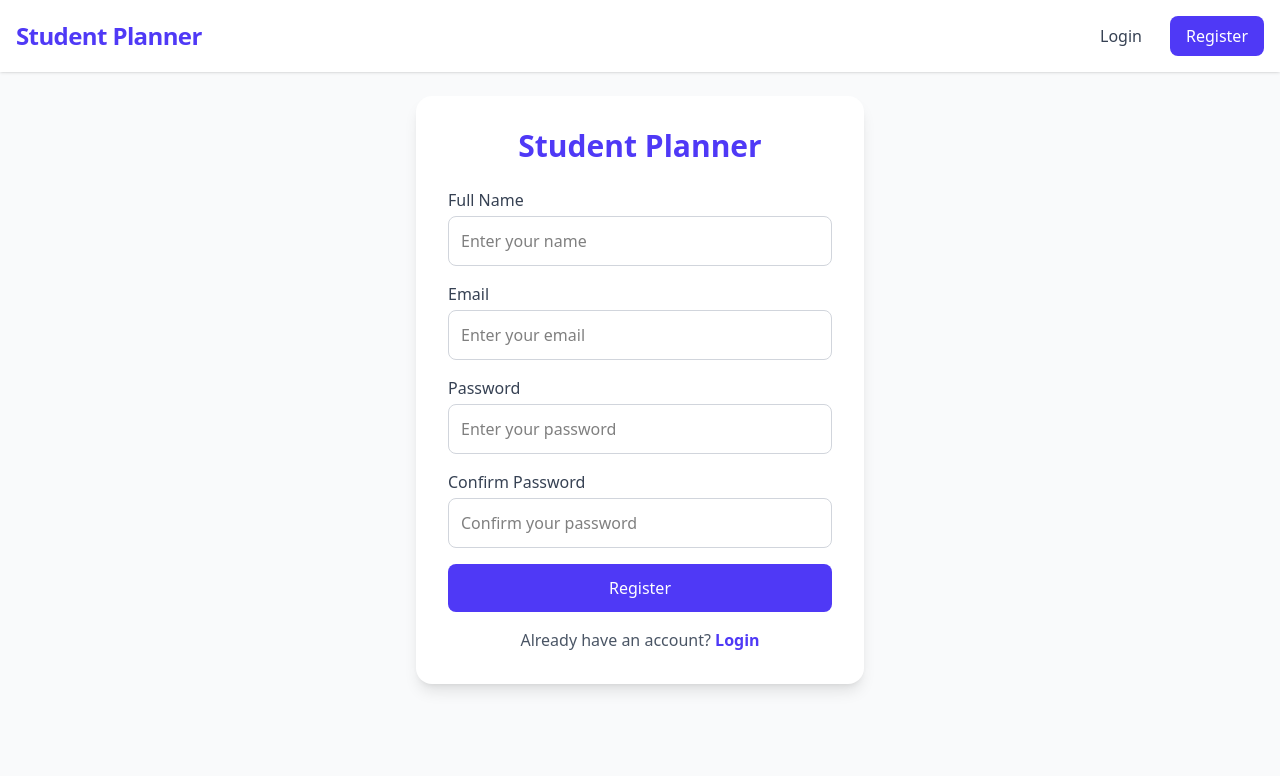
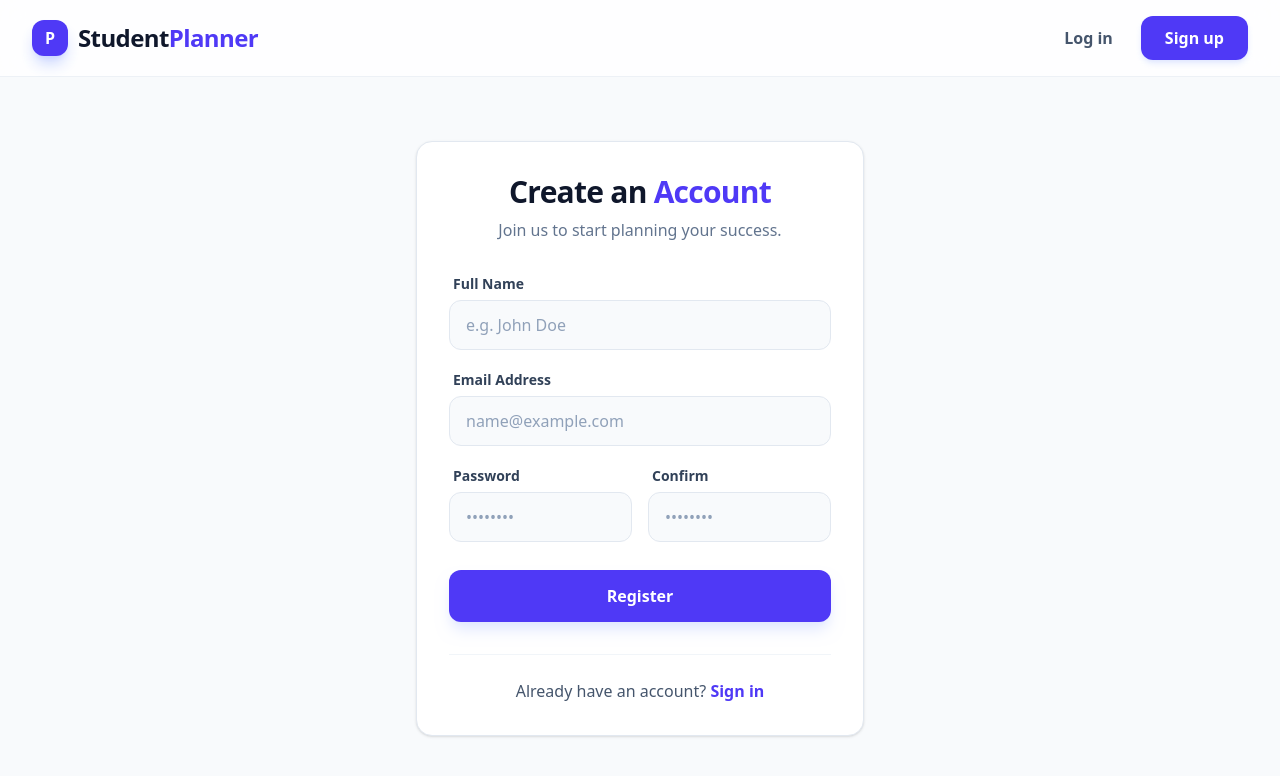
Before and after one commit to egt11/productivity-app, a React (Vite) app: page /register in a window 1280 px wide. Shown: the top 776 px of the page. Built offline with nearby package versions, Linux system fonts and the light colour scheme.

Commit message:
improved public pages ui

```diff
--- a/src/components/Navbar.jsx
+++ b/src/components/Navbar.jsx
@@ -3,27 +3,34 @@ import { Link } from "react-router";
 
 export default function Navbar() {
     return (
-        <nav className="sticky top-0 z-50 bg-white/90 backdrop-blur-md shadow-sm">
-            <div className="container mx-auto flex items-center justify-between px-4 py-3 md:py-4">
+        <nav className="sticky top-0 z-50 bg-white/80 backdrop-blur-md border-b border-slate-200/60">
+            <div className="container mx-auto flex items-center justify-between px-4 py-3 md:px-8 md:py-4">
+                {/* Logo Section */}
                 <Link
                     to="/"
-                    className="text-lg md:text-2xl font-bold tracking-tight text-indigo-600 hover:text-indigo-700 transition"
+                    className="flex items-center gap-2.5 group"
                 >
-                    Student Planner
+                    <div className="w-9 h-9 bg-indigo-600 rounded-xl flex items-center justify-center text-white font-bold shadow-lg shadow-indigo-200 group-hover:scale-110 transition-transform duration-200">
+                        P
+                    </div>
+                    <span className="text-xl md:text-2xl font-bold tracking-tight text-slate-900 group-hover:text-indigo-600 transition-colors flex md:flex-row flex-col">
+                        Student<span className="text-indigo-600 group-hover:text-indigo-700">Planner</span>
+                    </span>
                 </Link>
 
-                <div className="flex items-center gap-2 md:gap-3">
+                {/* Action Buttons */}
+                <div className="flex items-center gap-1 md:gap-3">
                     <Link
                         to="/login"
-                        className="px-4 py-2 text-sm md:text-base font-medium text-gray-700 rounded-lg hover:bg-gray-100 transition"
+                        className="px-4 py-2 text-sm md:text-base font-semibold text-slate-600 hover:text-indigo-600 hover:bg-indigo-50/50 rounded-xl transition-all"
                     >
-                        Login
+                        Log in
                     </Link>
                     <Link
                         to="/register"
-                        className="px-4 py-2 text-sm md:text-base font-medium text-white bg-indigo-600 rounded-lg hover:bg-indigo-700 active:scale-[0.97] transition transform"
+                        className="px-5 py-2 md:px-6 md:py-2.5 text-sm md:text-base font-bold text-white bg-indigo-600 rounded-xl hover:bg-indigo-700 shadow-md shadow-indigo-100 active:scale-95 transition-all"
                     >
-                        Register
+                        Sign up
                     </Link>
                 </div>
             </div>
--- a/src/layout/PublicLayout.jsx
+++ b/src/layout/PublicLayout.jsx
@@ -4,9 +4,9 @@ import { Outlet } from 'react-router'
 
 function PublicLayout() {
     return (
-        <div className="min-h-screen bg-gray-50 flex flex-col">
+        <div className="min-h-dvh flex flex-col bg-slate-50 overflow-hidden">
             <Navbar />
-            <main className="flex-1 container mx-auto px-4 py-6">
+            <main className="flex-1 relative flex flex-col items-center justify-center">
                 <Outlet />
             </main>
         </div>
--- a/src/pages/public/Landing.jsx
+++ b/src/pages/public/Landing.jsx
@@ -1,31 +1,67 @@
 import React from 'react'
 import { Link } from 'react-router'
+import { LayoutDashboard, Notebook, CheckSquare, Sparkles } from 'lucide-react'
 
 function Landing() {
     return (
-        <div className="flex items-center justify-center px-4">
-            <div className="max-w-lg w-full bg-white p-10 rounded-2xl shadow-lg text-center">
-                <h1 className="text-4xl font-bold text-indigo-600 mb-4">
-                    Welcome to Student Planner
+        <div className="relative flex flex-col items-center justify-center bg-slate-50 overflow-hidden">
+
+            <div className="relative z-10 max-w-4xl w-full px-6 text-center mt-4 md:mt-0">
+                {/* Badge */}
+                <div className="inline-flex items-center gap-2 px-3 py-1 rounded-full bg-indigo-50 border border-indigo-100 text-indigo-600 text-xs font-bold uppercase tracking-wider mb-6 animate-fade-in">
+                    <Sparkles size={14} />
+                    <span>The ultimate student companion</span>
+                </div>
+
+                {/* Hero Content */}
+                <h1 className="text-5xl md:text-7xl font-extrabold text-slate-900 tracking-tight mb-6">
+                    Master your studies with <br />
+                    <span className="text-indigo-600 italic">Precision.</span>
                 </h1>
-                <p className="text-gray-700 mb-6 max-w-[70%] mx-auto">
-                    Organize your tasks, notes, and stay productive all in one place.
+
+                <p className="text-lg md:text-xl text-slate-600 mb-10 max-w-2xl mx-auto leading-relaxed">
+                    A unified workspace to organize your <strong>tasks</strong>, secure your <strong>notes</strong>, and boost your daily productivity. Built for the modern student.
                 </p>
 
-                <div className="flex justify-center gap-4">
+                {/* CTA Buttons */}
+                <div className="flex flex-col sm:flex-row justify-center gap-4 mb-16">
+                    <Link
+                        to="/register"
+                        className="px-8 py-4 bg-indigo-600 text-white rounded-2xl font-bold text-lg hover:bg-indigo-700 shadow-xl shadow-indigo-200 active:scale-95 transition-all"
+                    >
+                        Start Planning for Free
+                    </Link>
                     <Link
                         to="/login"
-                        className="px-6 py-3 bg-indigo-600 text-white rounded-lg hover:bg-indigo-700 transition"
+                        className="px-8 py-4 bg-white text-slate-700 border border-slate-200 rounded-2xl font-bold text-lg hover:bg-slate-50 active:scale-95 transition-all"
                     >
-                        Login
+                        Sign In
                     </Link>
+                </div>
 
-                    <Link
-                        to="/register"
-                        className="px-6 py-3 border border-indigo-600 text-indigo-600 rounded-lg hover:bg-indigo-50 transition"
-                    >
-                        Register
-                    </Link>
+                {/* Feature Mini-Preview */}
+                <div className="grid grid-cols-1 md:grid-cols-3 gap-6 text-left">
+                    <div className="p-6 bg-white/60 backdrop-blur-sm border border-slate-200 rounded-2xl shadow-sm">
+                        <div className="w-10 h-10 bg-indigo-100 rounded-lg flex items-center justify-center text-indigo-600 mb-4">
+                            <LayoutDashboard size={20} />
+                        </div>
+                        <h3 className="font-bold text-slate-800">Intuitive Dashboard</h3>
+                        <p className="text-sm text-slate-500 mt-1">Everything you need, visible at a glance.</p>
+                    </div>
+                    <div className="p-6 bg-white/60 backdrop-blur-sm border border-slate-200 rounded-2xl shadow-sm">
+                        <div className="w-10 h-10 bg-blue-100 rounded-lg flex items-center justify-center text-blue-600 mb-4">
+                            <Notebook size={20} />
+                        </div>
+                        <h3 className="font-bold text-slate-800">Secure Notes</h3>
+                        <p className="text-sm text-slate-500 mt-1">Capture ideas and lectures instantly.</p>
+                    </div>
+                    <div className="p-6 bg-white/60 backdrop-blur-sm border border-slate-200 rounded-2xl shadow-sm">
+                        <div className="w-10 h-10 bg-emerald-100 rounded-lg flex items-center justify-center text-emerald-600 mb-4">
+                            <CheckSquare size={20} />
+                        </div>
+                        <h3 className="font-bold text-slate-800">Task Tracking</h3>
+                        <p className="text-sm text-slate-500 mt-1">Never miss a deadline again.</p>
+                    </div>
                 </div>
             </div>
         </div>
--- a/src/pages/public/Login.jsx
+++ b/src/pages/public/Login.jsx
@@ -16,49 +16,59 @@ function Login() {
     }
 
     return (
-        <div className="flex items-center justify-center px-4">
-            <div className="max-w-md w-full bg-white p-8 rounded-2xl shadow-lg">
-                <h1 className="text-3xl font-bold text-indigo-600 mb-6 text-center">
-                    Student Planner
-                </h1>
+        <div className="flex items-center justify-center px-4 py-12 min-h-[calc(100vh-80px)]">
+            <div className="max-w-md w-full bg-white p-8 rounded-2xl border border-slate-200 shadow-sm">
+                <div className="text-center mb-8">
+                    <h1 className="text-3xl font-extrabold text-slate-900 tracking-tight">
+                        Welcome <span className="text-indigo-600">Back</span>
+                    </h1>
+                    <p className="text-slate-500 mt-2">Log in to manage your planning.</p>
+                </div>
 
-                <form className="space-y-4" onSubmit={handleSubmit}>
+                <form className="space-y-5" onSubmit={handleSubmit}>
                     <div>
-                        <label className="block text-gray-700 mb-1">Email</label>
+                        <label className="block text-sm font-semibold text-slate-700 mb-1.5 ml-1">Email Address</label>
                         <input
                             value={email}
                             onChange={(e) => setEmail(e.target.value)}
                             type="email"
-                            placeholder="Enter your email"
-                            className="w-full p-3 border border-gray-300 rounded-lg focus:outline-none focus:ring-2 focus:ring-indigo-500"
+                            placeholder="name@example.com"
+                            className="w-full px-4 py-3 bg-slate-50 border border-slate-200 rounded-xl focus:outline-none focus:ring-2 focus:ring-indigo-500/20 focus:border-indigo-500 transition-all placeholder:text-slate-400"
                         />
                     </div>
 
                     <div>
-                        <label className="block text-gray-700 mb-1">Password</label>
+                        <div className="flex items-center justify-between mb-1.5 ml-1">
+                            <label className="text-sm font-semibold text-slate-700">Password</label>
+                            <Link to="/forgot-password" size="sm" className="text-xs font-medium text-indigo-600 hover:text-indigo-700 transition-colors">
+                                Forgot password?
+                            </Link>
+                        </div>
                         <input
                             value={password}
                             onChange={(e) => setPassword(e.target.value)}
                             type="password"
-                            placeholder="Enter your password"
-                            className="w-full p-3 border border-gray-300 rounded-lg focus:outline-none focus:ring-2 focus:ring-indigo-500"
+                            placeholder="••••••••"
+                            className="w-full px-4 py-3 bg-slate-50 border border-slate-200 rounded-xl focus:outline-none focus:ring-2 focus:ring-indigo-500/20 focus:border-indigo-500 transition-all placeholder:text-slate-400"
                         />
                     </div>
 
                     <button
                         type="submit"
-                        className="w-full bg-indigo-600 text-white p-3 rounded-lg hover:bg-indigo-700 transition"
+                        className="w-full bg-indigo-600 text-white font-bold py-3.5 rounded-xl hover:bg-indigo-700 shadow-lg shadow-indigo-100 active:scale-[0.98] transition-all mt-2"
                     >
-                        Login
+                        Sign In
                     </button>
                 </form>
 
-                <p className="mt-4 text-center text-gray-600">
-                    Don't have an account?{" "}
-                    <Link to="/register" className="text-indigo-600 font-semibold hover:underline">
-                        Register
-                    </Link>
-                </p>
+                <div className="mt-8 pt-6 border-t border-slate-100 text-center">
+                    <p className="text-slate-600">
+                        Don't have an account?{" "}
+                        <Link to="/register" className="text-indigo-600 font-bold hover:text-indigo-700 transition-colors">
+                            Join for free
+                        </Link>
+                    </p>
+                </div>
             </div>
         </div>
     );
--- a/src/pages/public/Register.jsx
+++ b/src/pages/public/Register.jsx
@@ -14,71 +14,78 @@ function Register() {
     }
 
     return (
-        <div className="flex items-center justify-center px-4">
-            <div className="max-w-md w-full bg-white p-8 rounded-2xl shadow-lg">
-                <h1 className="text-3xl font-bold text-indigo-600 mb-6 text-center">
-                    Student Planner
+        <div className="flex items-center justify-center px-4 py-12 min-h-[calc(100vh-80px)]">
+            <div className="max-w-md w-full bg-white p-8 rounded-2xl border border-slate-200 shadow-sm">
+                <div className="text-center mb-8">
+                    <h1 className="text-3xl font-extrabold text-slate-900 tracking-tight">
+                        Create an <span className="text-indigo-600">Account</span>
                     </h1>
+                    <p className="text-slate-500 mt-2">Join us to start planning your success.</p>
+                </div>
 
-                <form className="space-y-4" onSubmit={handleSubmit}>
+                <form className="space-y-5" onSubmit={handleSubmit}>
                     <div>
-                        <label className="block text-gray-700 mb-1">Full Name</label>
+                        <label className="block text-sm font-semibold text-slate-700 mb-1.5 ml-1">Full Name</label>
                         <input
                             value={name}
                             onChange={(e) => setName(e.target.value)}
                             type="text"
-                            placeholder="Enter your name"
-                            className="w-full p-3 border border-gray-300 rounded-lg focus:outline-none focus:ring-2 focus:ring-indigo-500"
+                            placeholder="e.g. John Doe"
+                            className="w-full px-4 py-3 bg-slate-50 border border-slate-200 rounded-xl focus:outline-none focus:ring-2 focus:ring-indigo-500/20 focus:border-indigo-500 transition-all placeholder:text-slate-400"
                         />
                     </div>
 
                     <div>
-                        <label className="block text-gray-700 mb-1">Email</label>
+                        <label className="block text-sm font-semibold text-slate-700 mb-1.5 ml-1">Email Address</label>
                         <input
                             value={email}
                             onChange={(e) => setEmail(e.target.value)}
                             type="email"
-                            placeholder="Enter your email"
-                            className="w-full p-3 border border-gray-300 rounded-lg focus:outline-none focus:ring-2 focus:ring-indigo-500"
+                            placeholder="name@example.com"
+                            className="w-full px-4 py-3 bg-slate-50 border border-slate-200 rounded-xl focus:outline-none focus:ring-2 focus:ring-indigo-500/20 focus:border-indigo-500 transition-all placeholder:text-slate-400"
+                        />
+                    </div>
+
+                    <div className="grid grid-cols-1 md:grid-cols-2 gap-4">
+                        <div>
+                            <label className="block text-sm font-semibold text-slate-700 mb-1.5 ml-1">Password</label>
+                            <input
+                                value={password}
+                                onChange={(e) => setPassword(e.target.value)}
+                                type="password"
+                                placeholder="••••••••"
+                                className="w-full px-4 py-3 bg-slate-50 border border-slate-200 rounded-xl focus:outline-none focus:ring-2 focus:ring-indigo-500/20 focus:border-indigo-500 transition-all placeholder:text-slate-400"
                             />
                         </div>
 
                         <div>
-                        <label className="block text-gray-700 mb-1">Password</label>
-                        <input
-                            value={password}
-                            onChange={(e) => setPassword(e.target.value)}
-                            type="password"
-                            placeholder="Enter your password"
-                            className="w-full p-3 border border-gray-300 rounded-lg focus:outline-none focus:ring-2 focus:ring-indigo-500"
-                        />
-                    </div>
-
-                    <div>
-                        <label className="block text-gray-700 mb-1">Confirm Password</label>
+                            <label className="block text-sm font-semibold text-slate-700 mb-1.5 ml-1">Confirm</label>
                             <input
                                 value={confirmPassword}
                                 onChange={(e) => setConfirmPassword(e.target.value)}
                                 type="password"
-                            placeholder="Confirm your password"
-                            className="w-full p-3 border border-gray-300 rounded-lg focus:outline-none focus:ring-2 focus:ring-indigo-500"
+                                placeholder="••••••••"
+                                className="w-full px-4 py-3 bg-slate-50 border border-slate-200 rounded-xl focus:outline-none focus:ring-2 focus:ring-indigo-500/20 focus:border-indigo-500 transition-all placeholder:text-slate-400"
                             />
+                        </div>
                     </div>
 
                     <button
                         type="submit"
-                        className="w-full bg-indigo-600 text-white p-3 rounded-lg hover:bg-indigo-700 transition"
+                        className="w-full bg-indigo-600 text-white font-bold py-3.5 rounded-xl hover:bg-indigo-700 shadow-lg shadow-indigo-100 active:scale-[0.98] transition-all mt-2"
                     >
                         Register
                     </button>
                 </form>
 
-                <p className="mt-4 text-center text-gray-600">
+                <div className="mt-8 pt-6 border-t border-slate-100 text-center">
+                    <p className="text-slate-600">
                         Already have an account?{" "}
-                    <Link to="/login" className="text-indigo-600 font-semibold hover:underline">
-                        Login
+                        <Link to="/login" className="text-indigo-600 font-bold hover:text-indigo-700 transition-colors">
+                            Sign in
                         </Link>
                     </p>
+                </div>
             </div>
         </div>
     );
```
Lines whose indentation alone changed are shown as unchanged.
